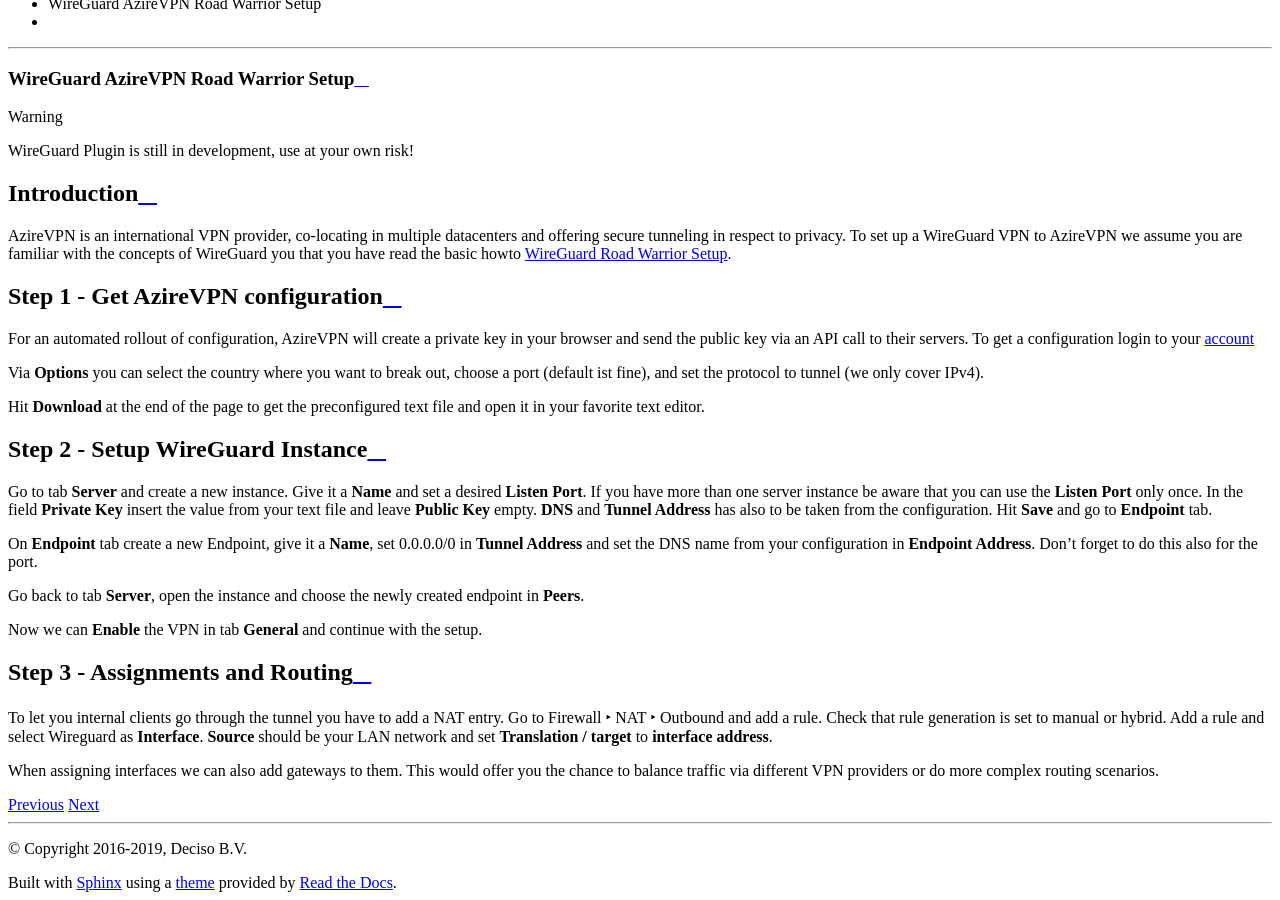
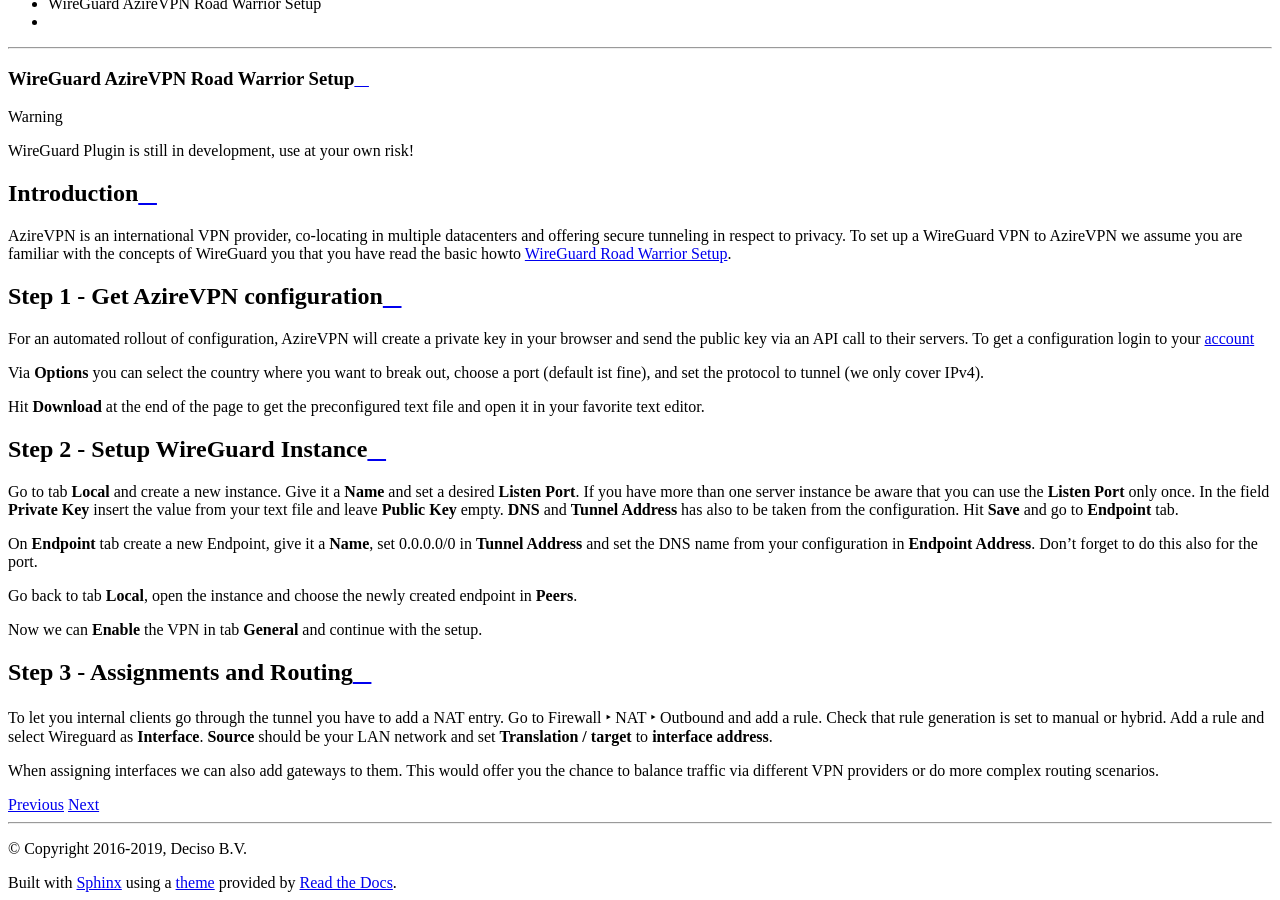
Before and after one commit to opnsense/docs, a Sphinx documentation site: the page built from source/manual/how-tos/wireguard-client-azire.rst, in a window 1280 px wide and 900 px high, scrolled down 2260 px. Built offline with Sphinx 7.4.7 and the Read the Docs theme 2.0.0, drawn with Linux system fonts in a browser that asks for light colours.

Commit message:
Update wireguard-client-azire.rst

```diff
--- a/source/manual/how-tos/wireguard-client-azire.rst
+++ b/source/manual/how-tos/wireguard-client-azire.rst
@@ -33,7 +33,7 @@
 Step 2 - Setup WireGuard Instance
 ----------------------------------
 
-Go to tab **Server** and create a new instance. Give it a **Name** and set a desired **Listen Port**.
+Go to tab **Local** and create a new instance. Give it a **Name** and set a desired **Listen Port**.
 If you have more than one server instance be aware that you can use the **Listen Port** only once. In
 the field **Private Key** insert the value from your text file and leave **Public Key** empty. **DNS**
 and **Tunnel Address** has also to be taken from the configuration. Hit **Save** and go to **Endpoint**
@@ -42,7 +42,7 @@
 On **Endpoint** tab create a new Endpoint, give it a **Name**, set 0.0.0.0/0 in **Tunnel Address** and set
 the DNS name from your configuration in **Endpoint Address**. Don't forget to do this also for the port.
 
-Go back to tab **Server**, open the instance and choose the newly created endpoint in **Peers**.
+Go back to tab **Local**, open the instance and choose the newly created endpoint in **Peers**.
 
 Now we can **Enable** the VPN in tab **General** and continue with the setup.
 
```
